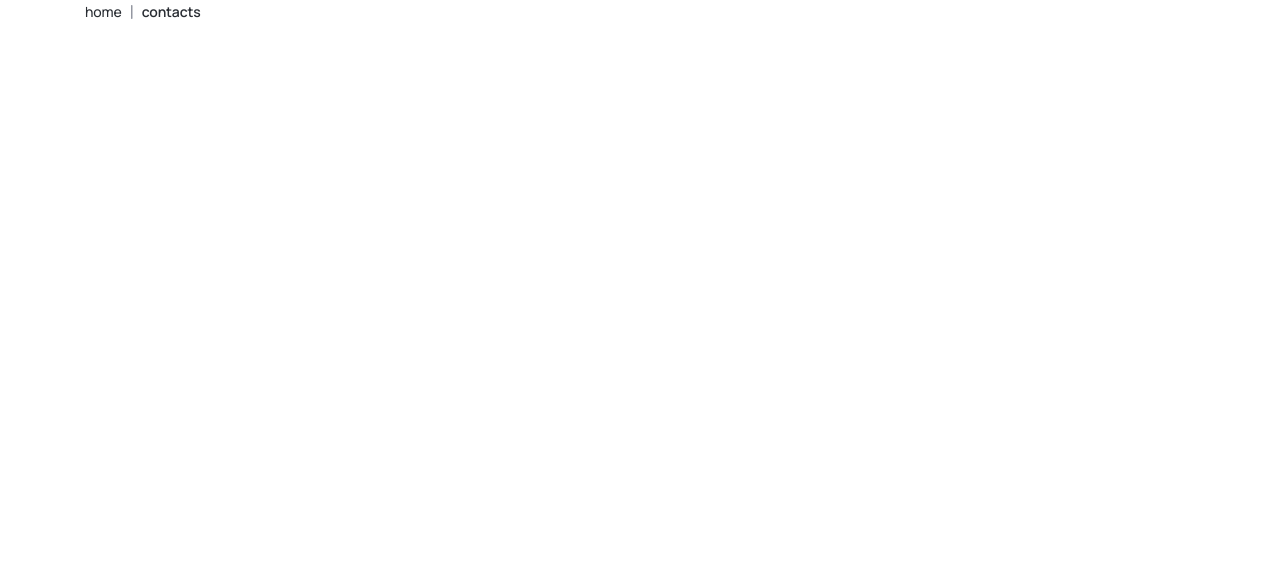
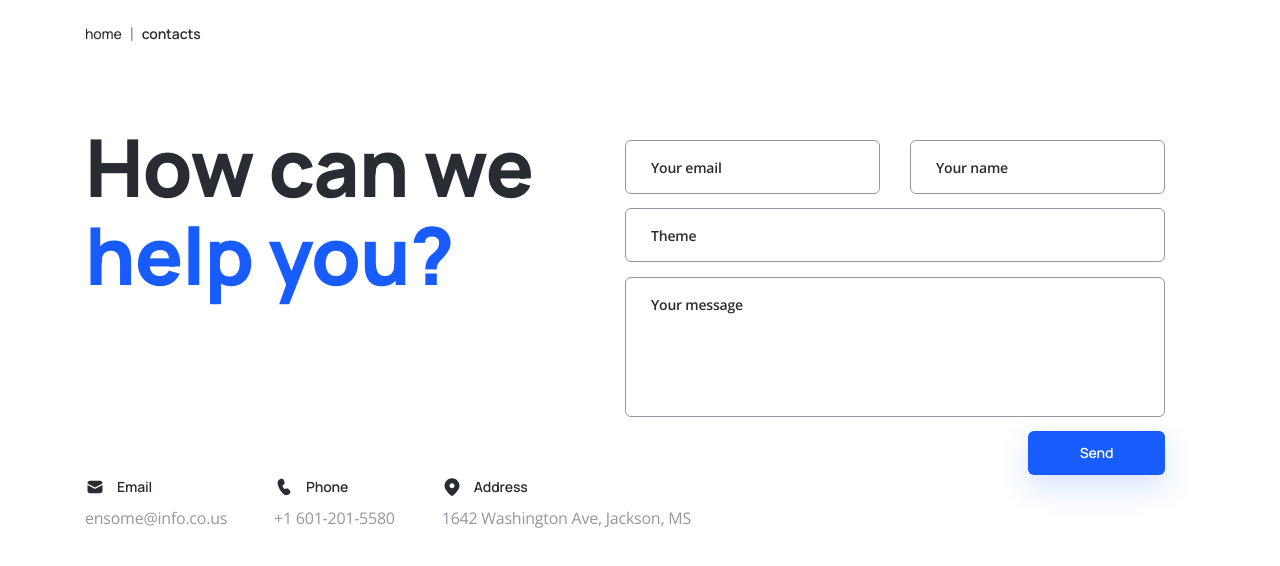
Before and after one commit to Andrech1337/Audit, a website: page contact/index.html in a window 1280 px wide. Drawn offline with nearby package versions, Linux system fonts and the light colour scheme.

Commit message:
update contact page

```diff
--- a/contact/index.html
+++ b/contact/index.html
@@ -14,13 +14,46 @@
 <body>
 <sergey-import src="header" />
     <section>
-    <div class="wrap">
-       <div class="breadcrumb">
+        <div class="breadcrumb">
             <a class="Headline_7_Medium" href="/">home</a>
             <img src="/img/icon_divider.svg" alt="">
             <a class="Headline_7_SemiBold" href="/contact">contacts</a>
-       </div>
-    </div>
+        </div>
+        <div class="wrap">
+            <span class="title ">How can we <span class="color__primary">help you?</span></span>
+            <div class="contact__form">
+                <input class="input__form input__form-small Paragraph_3_SemiBold" type="text" name="email" placeholder="Your name" />
+                <input class="input__form input__form-small Paragraph_3_SemiBold" type="text" name="email" placeholder="Your email" />
+                <input class="input__form Paragraph_3_SemiBold" type="text" name="email" placeholder="Theme" />
+                <textarea class="input__form input__form-big Paragraph_3_SemiBold" type="text" name="email" placeholder="Your message" ></textarea>
+                <a href="" class="button__small" style="color: #FFF;">Send</a>
+            </div>
+            <div class="contacts">
+                <div class="contacts__card">
+                    <div class="contacts__card-main">
+                        <img src="/img/icon_mail.svg" alt="" class="contacts__card-ico">
+                        <span class="contacts__card-title Headline_7_SemiBold">Email</span>
+                    </div>
+                    <span class="contacts__card-info Paragraph_2_Regular">ensome@info.co.us</span>
+                </div>
+                <div class="contacts__card">
+                    <div class="contacts__card-main">
+                        <img src="/img/icon_call.svg" alt="" class="contacts__card-ico">
+                        <span class="contacts__card-title Headline_7_SemiBold">Phone</span>
+                    </div>
+                    <span class="contacts__card-info Paragraph_2_Regular">+1 601-201-5580</span>
+                </div>
+                <div class="contacts__card">
+                    <div class="contacts__card-main">
+                        <img src="/img/icon_location.svg" alt="" class="contacts__card-ico">
+                        <span class="contacts__card-title Headline_7_SemiBold">Address</span>
+                    </div>
+                    <span class="contacts__card-info Paragraph_2_Regular">1642 Washington Ave, Jackson, MS</span>
+                </div>
+            </div>
+        </div>
+        <div class="map">
+        </div>
     </section>
 <sergey-import src="footer"/>
 </body>
--- a/css/contact.css
+++ b/css/contact.css
@@ -1,8 +1,74 @@
 .breadcrumb{
-    display: inline-flex;
+    display: flex;
     align-items: center;
+    width: 1110px;
+    margin: 0 auto;
+    margin-top: 22px;
+}
+.title{
+    display: block;
+    color: var(--Black, #292D33);
+    font-family: Manrope;
+    font-size: 80px;
+    font-style: normal;
+    font-weight: 800;
+    line-height: 110%; /* 88px */
+    letter-spacing: -1.2px;
+    max-width: 540px;
 }
 .wrap{
-    width: 1110px;
+    max-width: 1110px;
     margin: 0 auto;
+    margin-top: 77px;
+    display: flex;
+    flex-wrap: wrap;
 }
+.contact__form{
+    display: flex;
+    flex-direction: row-reverse;
+    flex-wrap: wrap;
+    justify-content: space-between;
+    align-content: space-between;
+    padding-top: 17px;
+    max-width: 540px;
+    height: 352px;
+}
+.input__form{
+    padding: 15px 91px 15px 25px;
+    border-radius: 6px;
+    height: 54px;
+    width: 100%;
+    border: 1px solid var(--Grey, #9497A1);
+}
+.input__form::placeholder{
+    color: var(--Black, #292D33);
+}
+.input__form-small{
+    max-width: 255px;
+}
+.input__form-big{
+    resize: none;
+    height: 140px;
+}
+.contacts{
+    display: inline-flex;
+    align-items: flex-start;
+    gap: 47px;
+}
+.contacts__card{
+    display: flex;
+    flex-direction: column;
+    align-items: flex-start;
+    gap: 5px;
+}
+.contacts__card-main{
+    display: flex;
+    align-items: center;
+    gap: 12px;
+}
+.contacts__card-info{
+    color: var(--Grey, #9497A1);
+}
+.map{
+    margin-top: 120px;
+}
--- a/css/global.css
+++ b/css/global.css
@@ -200,6 +200,8 @@ img {
 .button__small{
     display: flex;
     width: 137px;
+    height: 44px;
+    padding: 10px 14px;
     justify-content: center;
     align-items: center;
     border-radius: 6px;
```
Also changed, not shown: img/icon_call.svg (added), img/icon_location.svg (added), img/icon_mail.svg (added).
